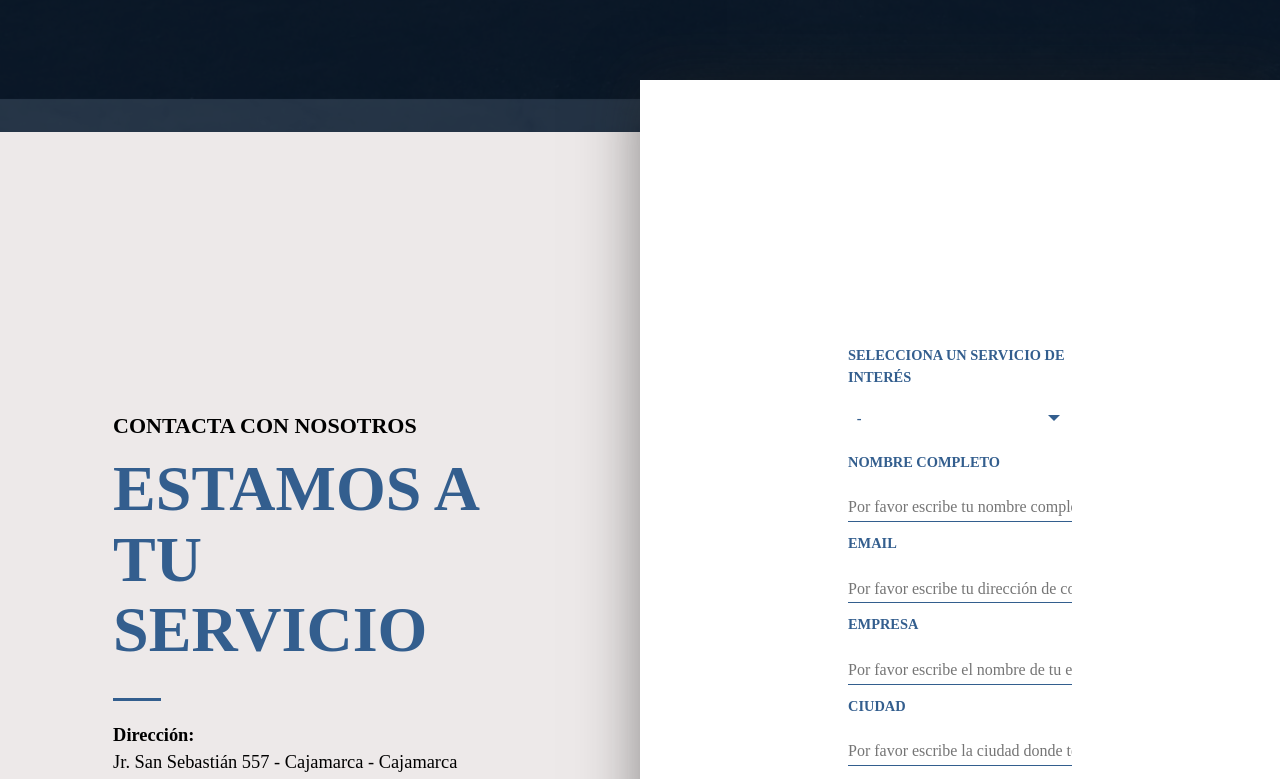
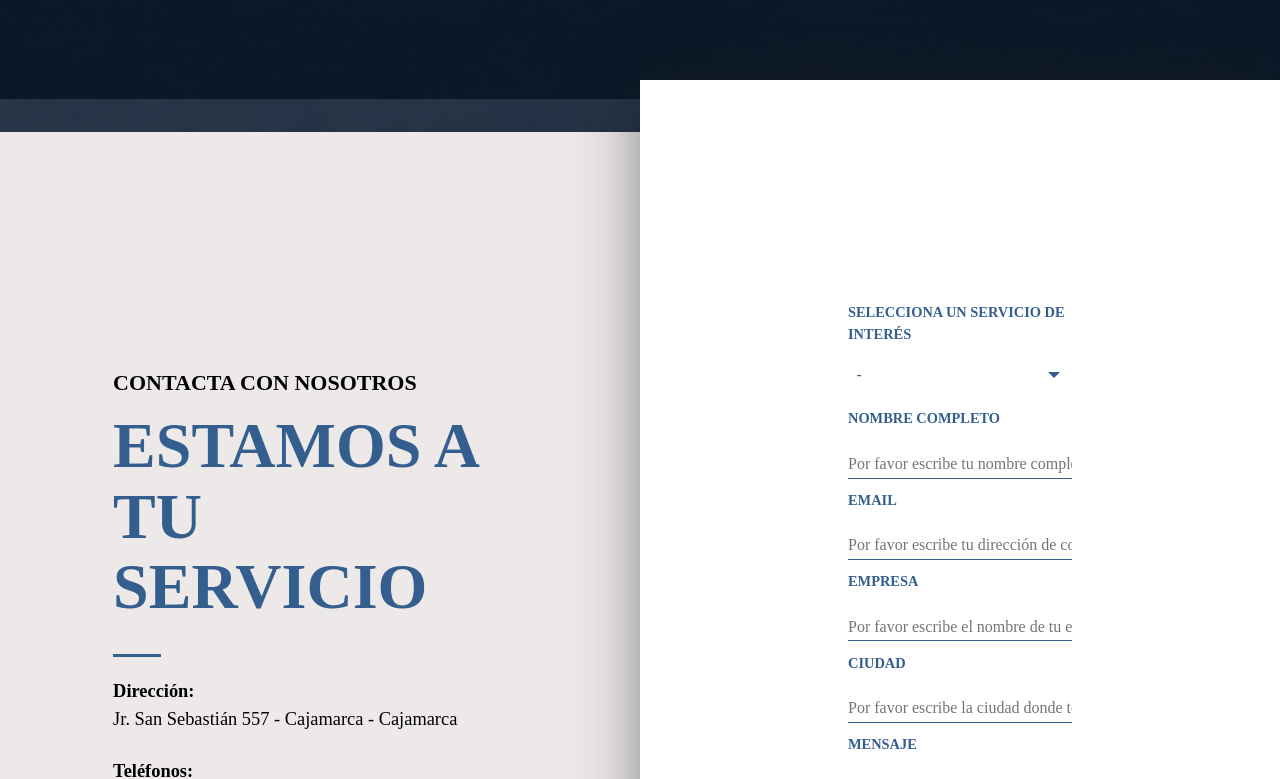
Before and after one commit to MarceloLopezS/2g-servicios-generales, a React (Create React App) app: page / in a window 1280 px wide. Shown: the part 4500-5279 px from the top of the page. Built offline with nearby package versions, Linux system fonts and the light colour scheme; a web font is replaced by a local one.

Commit message:
Optimize section padding

```diff
--- a/src/components/ContacUs/ContactUs.css
+++ b/src/components/ContacUs/ContactUs.css
@@ -102,7 +102,7 @@
     .contact-us__form-container {
         position: relative;
         width: 100%;
-        padding: var(--size-850) var(--size-850);
+        padding: var(--size-800) var(--size-850);
         isolation: isolate;
     }
 
```
